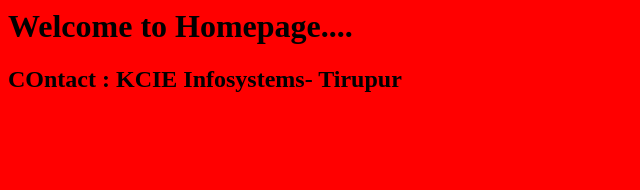
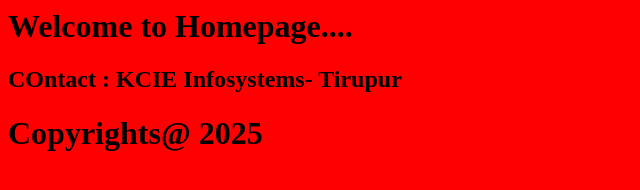
Before and after one commit to jayakumarkICE/Pythonclassnotes, a plain HTML site: page Homepage.html in a window 1280 px wide. Shown: the whole page, without its empty margins (0-640 px from the left). Drawn offline with Linux system fonts and the light colour scheme.

Commit message:
Update Homepage.html
added copyright tag

```diff
--- a/Homepage.html
+++ b/Homepage.html
@@ -2,5 +2,6 @@
   <body bgcolor="Red">
   <h1> Welcome to Homepage....</h1>
     <h2> COntact : KCIE Infosystems- Tirupur</h2>
+    <h1> Copyrights@ 2025</h1>
   </body
 </html>
```
